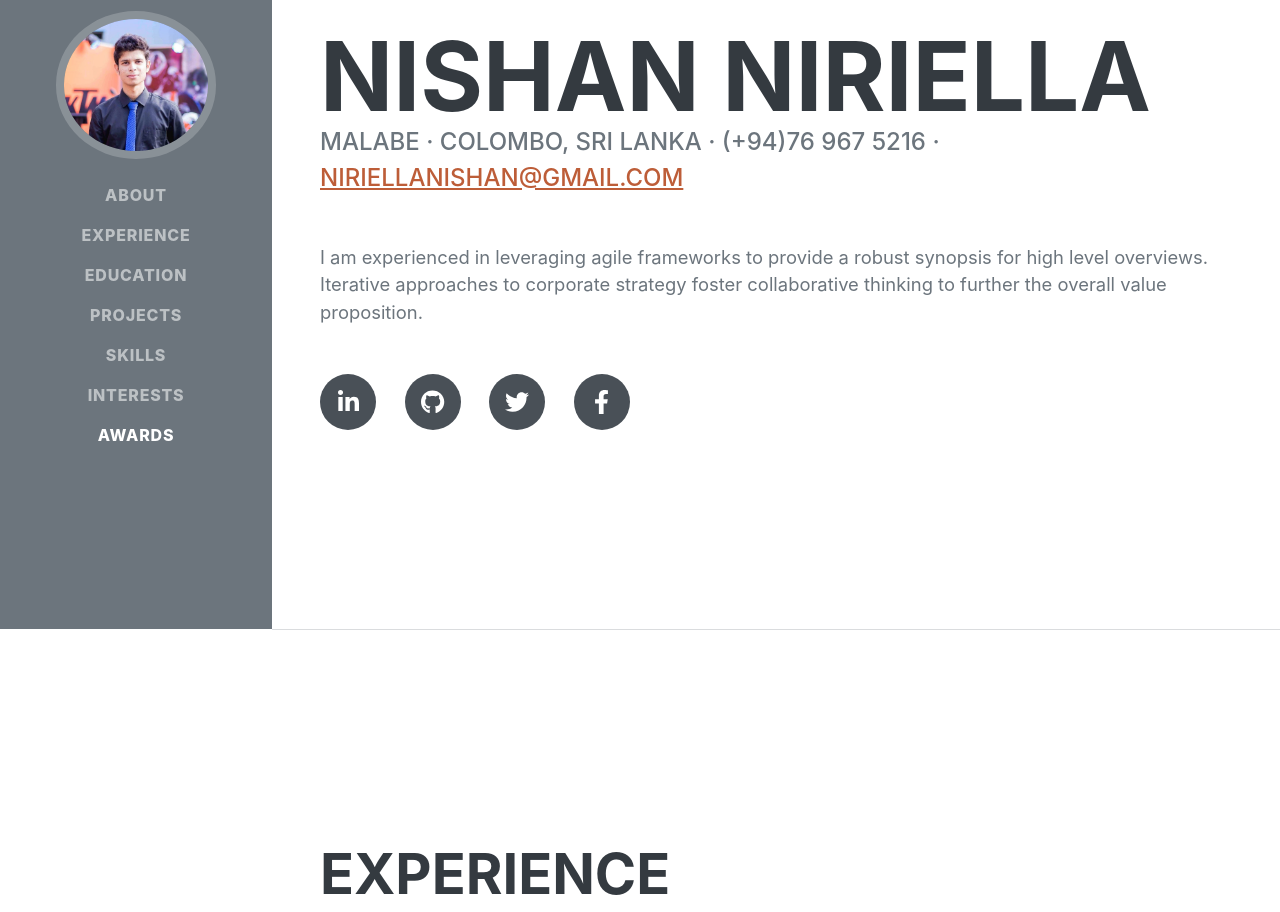
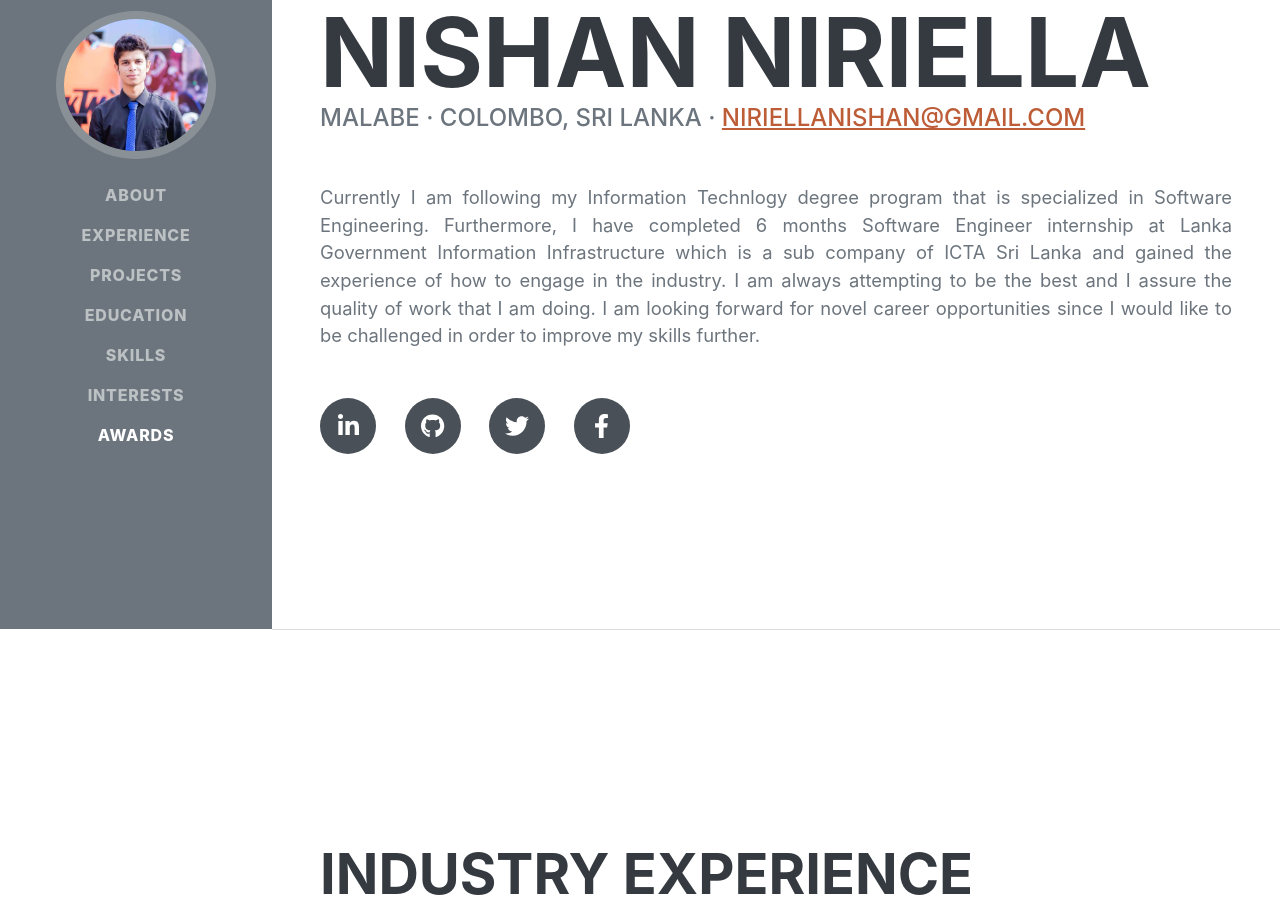
Before and after one commit to NishanNiriella/NishanNiriella.github.io, a plain HTML site: page index.html in a window 1280 px wide. Shown: the part 171-1083 px from the top of the page. Drawn offline with nearby package versions, Linux system fonts and the light colour scheme; a web font is replaced by a local one.

Commit message:
description added

```diff
--- a/index.html
+++ b/index.html
@@ -27,8 +27,8 @@
                 <ul class="navbar-nav">
                     <li class="nav-item"><a class="nav-link js-scroll-trigger" href="#about">About</a></li>
                     <li class="nav-item"><a class="nav-link js-scroll-trigger" href="#experience">Experience</a></li>
+                    <li class="nav-item"><a class="nav-link js-scroll-trigger" href="#projects">Projects</a></li>
                     <li class="nav-item"><a class="nav-link js-scroll-trigger" href="#education">Education</a></li>
-                    <li class="nav-item"><a class="nav-link js-scroll-trigger" href="#projects">Projects</a></li>
                     <li class="nav-item"><a class="nav-link js-scroll-trigger" href="#skills">Skills</a></li>
                     <li class="nav-item"><a class="nav-link js-scroll-trigger" href="#interests">Interests</a></li>
                     <li class="nav-item"><a class="nav-link js-scroll-trigger" href="#awards">Awards</a></li>
@@ -44,10 +44,15 @@
                         Nishan Niriella
                     </h1>
                     <div class="subheading mb-5">
-                        Malabe · Colombo, Sri Lanka · (+94)76 967 5216 ·
+                        Malabe · Colombo, Sri Lanka ·
                         <a href="mailto:niriellanishan@gmail.com">niriellanishan@gmail.com</a>
                     </div>
-                    <p class="lead mb-5">I am experienced in leveraging agile frameworks to provide a robust synopsis for high level overviews. Iterative approaches to corporate strategy foster collaborative thinking to further the overall value proposition.</p>
+                    <p class="lead mb-5" align="justify">
+                        Currently I am following my Information Technlogy degree program that is specialized in Software Engineering.
+                        Furthermore, I have completed 6 months Software Engineer internship at Lanka Government Information Infrastructure which is a sub company of ICTA Sri Lanka and gained the experience of how to engage in the industry.
+                        I am always attempting to be the best and I assure the quality of work that I am doing.
+                        I am looking forward for novel career opportunities since I would like to be challenged in order to improve my skills further.
+                    </p>
                     <div class="social-icons">
                         <a class="social-icon" href="#!"><i class="fab fa-linkedin-in"></i></a>
                         <a class="social-icon" href="#!"><i class="fab fa-github"></i></a>
@@ -63,7 +68,7 @@
             <!-- Experience-->
             <section class="resume-section" id="experience">
                 <div class="resume-section-content">
-                    <h2 class="mb-5">Experience</h2>
+                    <h2 class="mb-5">Industry Experience</h2>
                     <div class="d-flex flex-column flex-md-row justify-content-between mb-5">
                         <div class="flex-grow-1">
                             <h3 class="mb-0">Software Engineer - Intern</h3>
@@ -81,6 +86,12 @@
             <hr class="m-0" />
 
 
+            <!-- Projects-->
+            <section class="resume-section" id="projects">
+                <div class="resume-section-content">
+                    <h2 class="mb-5">Projects</h2>
+                </div>
+            </section>
 
             <!-- Education-->
             <section class="resume-section" id="education">
```
